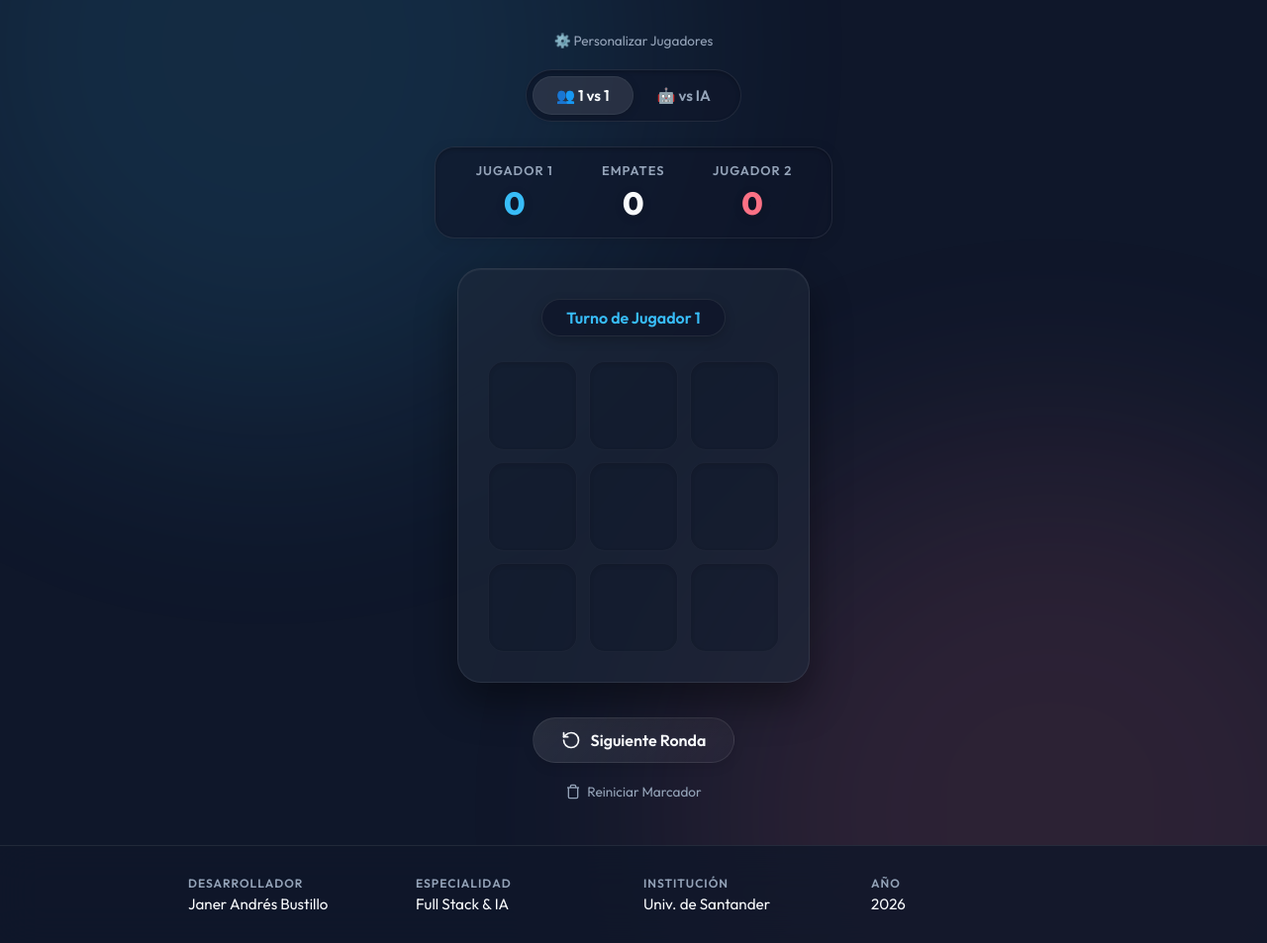
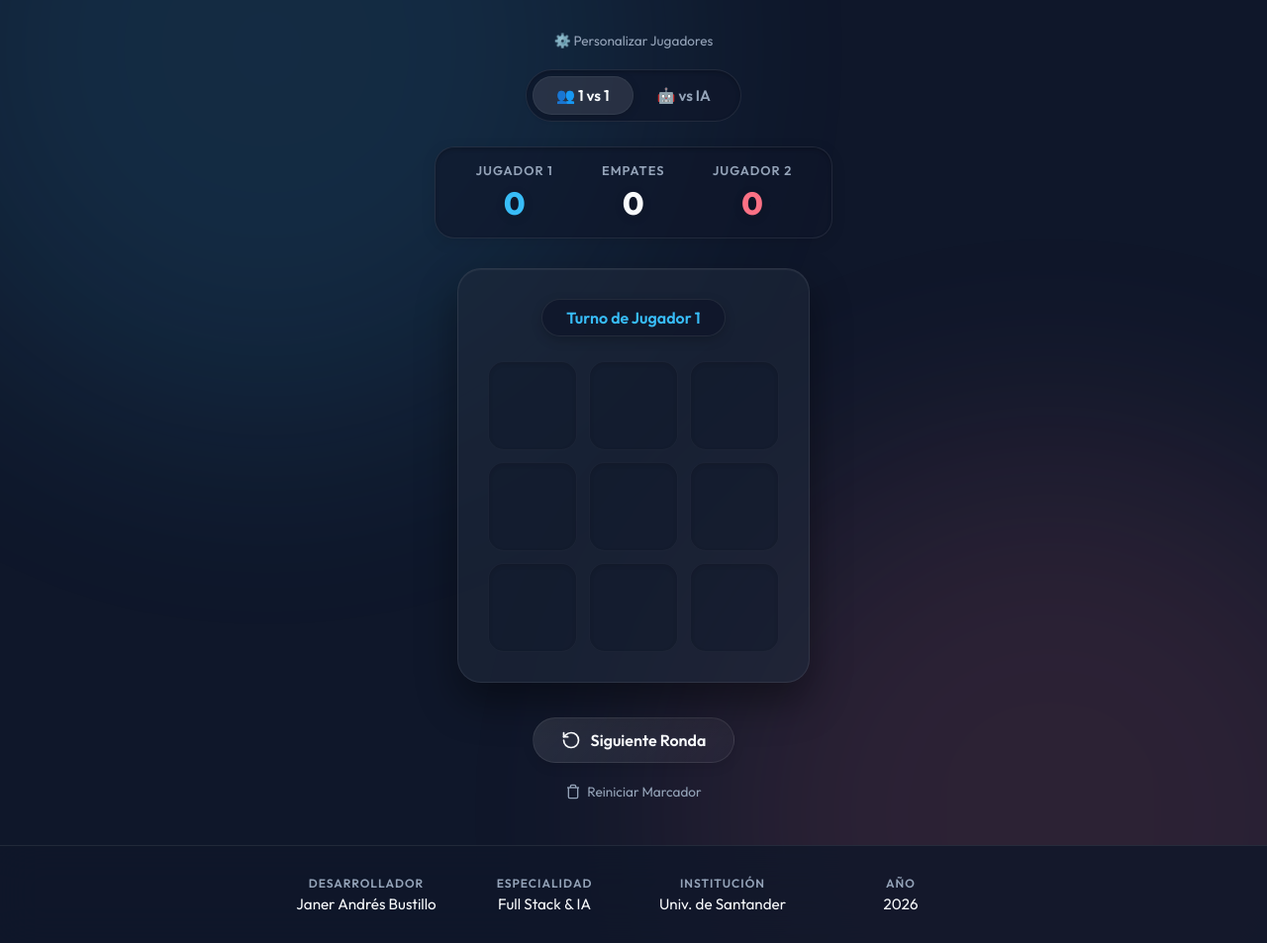
Before and after one commit to JanerBus/juegoTriki, a plain HTML site: page index.html in a window 1280 px wide. Shown: the part 131-1084 px from the top of the page at 99% size. Drawn offline with nearby package versions, Linux system fonts and the light colour scheme.

Commit message:
UI: Centrado el pie de página

```diff
--- a/style.css
+++ b/style.css
@@ -512,15 +512,20 @@ header h1 {
 .footer-grid {
     max-width: 900px;
     margin: 0 auto;
-    display: grid;
-    grid-template-columns: repeat(auto-fit, minmax(180px, 1fr));
-    gap: 20px;
+    display: flex;
+    flex-wrap: wrap;
+    justify-content: center;
+    align-items: center;
+    gap: 30px;
 }
 
 .footer-col {
     display: flex;
     flex-direction: column;
+    align-items: center;
+    text-align: center;
     gap: 4px;
+    min-width: 150px;
 }
 
 .footer-col .label {
```
